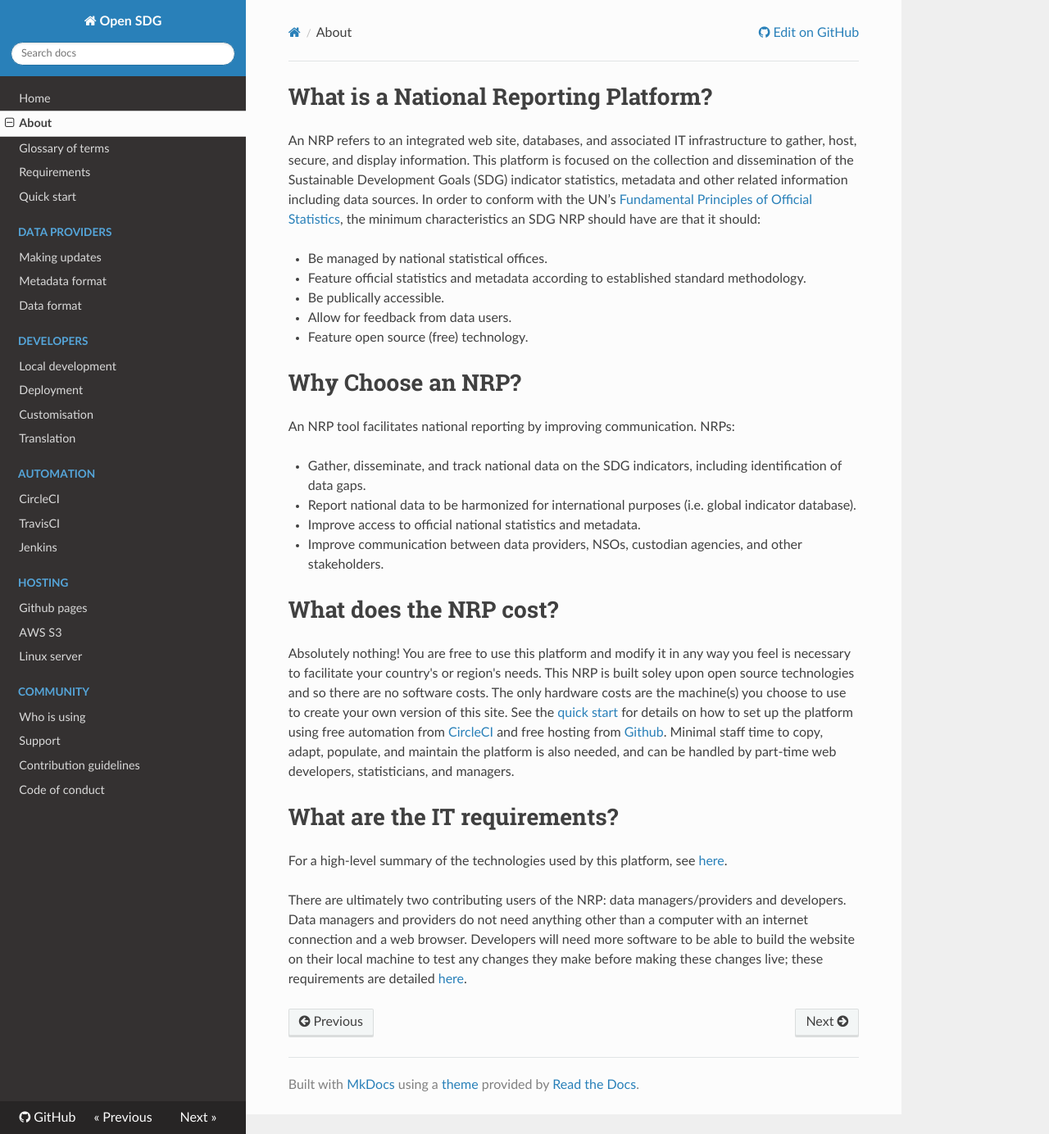
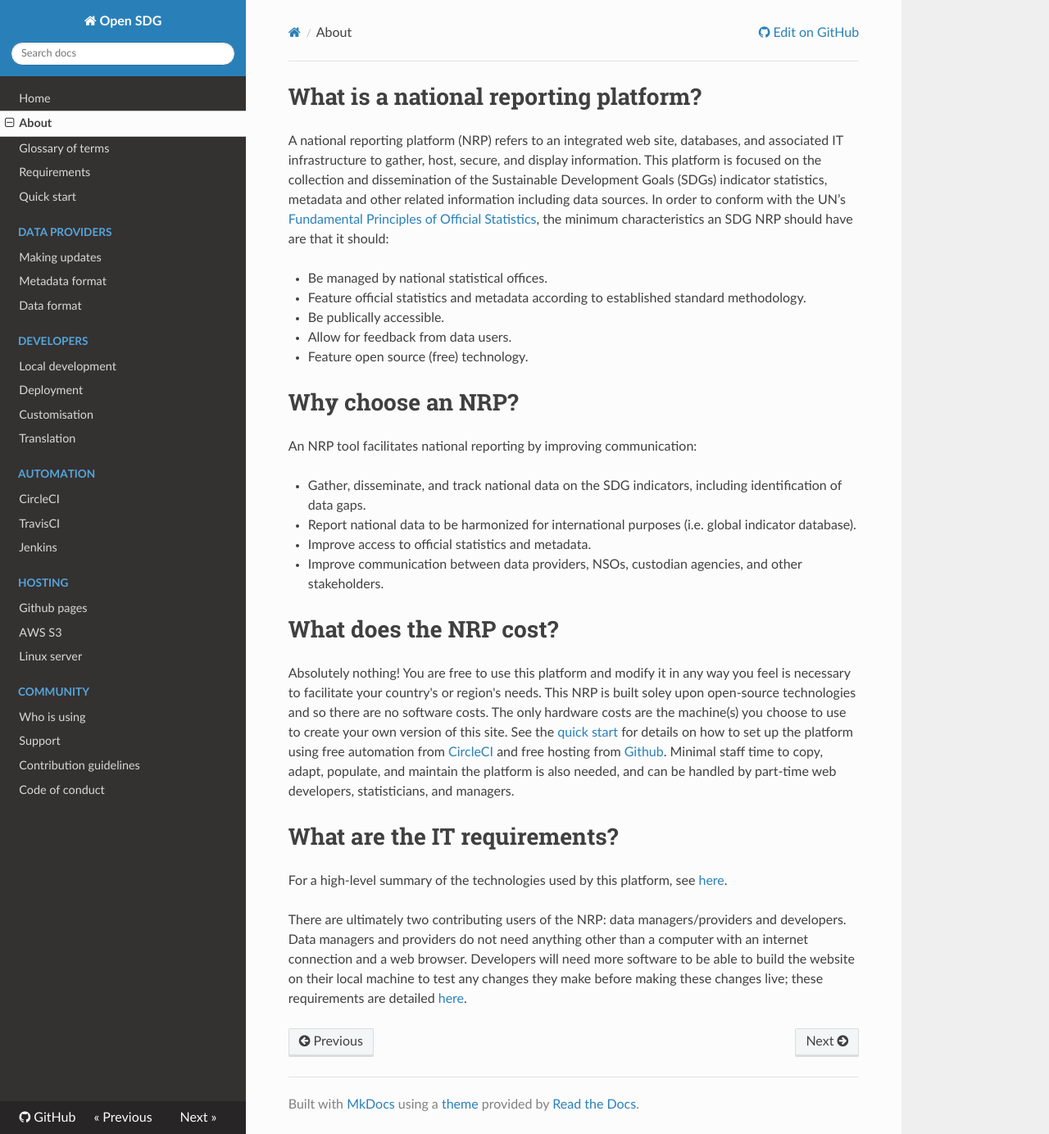
Before and after one commit to open-sdg/open-sdg, an MkDocs documentation site: the page built from docs/about.md, in a window 1280 px wide and 1384 px high. Shown: the whole window at 82% size. Built offline with MkDocs 1.6.1, drawn with Linux system fonts in a browser that asks for light colours; nearby versions of some CDN libraries; old or Windows-style settings are respelled for this version of MkDocs.

Commit message:
Update about.md

```diff
--- a/docs/about.md
+++ b/docs/about.md
@@ -1,6 +1,6 @@
-<h1>What is a National Reporting Platform?</h1>
+<h1>What is a national reporting platform?</h1>
 
-An NRP refers to an integrated web site, databases, and associated IT infrastructure to gather, host, secure, and display information. This platform is focused on the collection and dissemination of the Sustainable Development Goals (SDG) indicator statistics, metadata and other related information including data sources. In order to conform with the UN’s [Fundamental Principles of Official Statistics](https://unstats.un.org/unsd/dnss/gp/fundprinciples.aspx), the minimum characteristics an SDG NRP should have are that it should:
+A national reporting platform (NRP) refers to an integrated web site, databases, and associated IT infrastructure to gather, host, secure, and display information. This platform is focused on the collection and dissemination of the Sustainable Development Goals (SDGs) indicator statistics, metadata and other related information including data sources. In order to conform with the UN’s [Fundamental Principles of Official Statistics](https://unstats.un.org/unsd/dnss/gp/fundprinciples.aspx), the minimum characteristics an SDG NRP should have are that it should:
 
 * Be managed by national statistical offices.
 * Feature official statistics and metadata according to established standard methodology.
@@ -8,18 +8,18 @@ An NRP refers to an integrated web site, databases, and associated IT infrastruc
 * Allow for feedback from data users.
 * Feature open source (free) technology.
 
-# Why Choose an NRP?
+# Why choose an NRP?
 
-An NRP tool facilitates national reporting by improving communication. NRPs:
+An NRP tool facilitates national reporting by improving communication:
 
 * Gather, disseminate, and track national data on the SDG indicators, including identification of data gaps.
 * Report national data to be harmonized for international purposes (i.e. global indicator database).
-* Improve access to official national statistics and metadata.
+* Improve access to official statistics and metadata.
 * Improve communication between data providers, NSOs, custodian agencies, and other stakeholders.
 
 # What does the NRP cost?
 
-Absolutely nothing! You are free to use this platform and modify it in any way you feel is necessary to facilitate your country's or region's needs. This NRP is built soley upon open source technologies and so there are no software costs. The only hardware costs are the machine(s) you choose to use to create your own version of this site. See the [quick start](https://open-sdg.readthedocs.io/en/latest/quick-start/) for details on how to set up the platform using free automation from [CircleCI](https://circleci.com) and free hosting from [Github](https://github.com). Minimal staff time to copy, adapt, populate, and maintain the platform is also needed, and can be handled by part-time web developers, statisticians, and managers.
+Absolutely nothing! You are free to use this platform and modify it in any way you feel is necessary to facilitate your country's or region's needs. This NRP is built soley upon open-source technologies and so there are no software costs. The only hardware costs are the machine(s) you choose to use to create your own version of this site. See the [quick start](https://open-sdg.readthedocs.io/en/latest/quick-start/) for details on how to set up the platform using free automation from [CircleCI](https://circleci.com) and free hosting from [Github](https://github.com). Minimal staff time to copy, adapt, populate, and maintain the platform is also needed, and can be handled by part-time web developers, statisticians, and managers.
 
 # What are the IT requirements?
 
```
